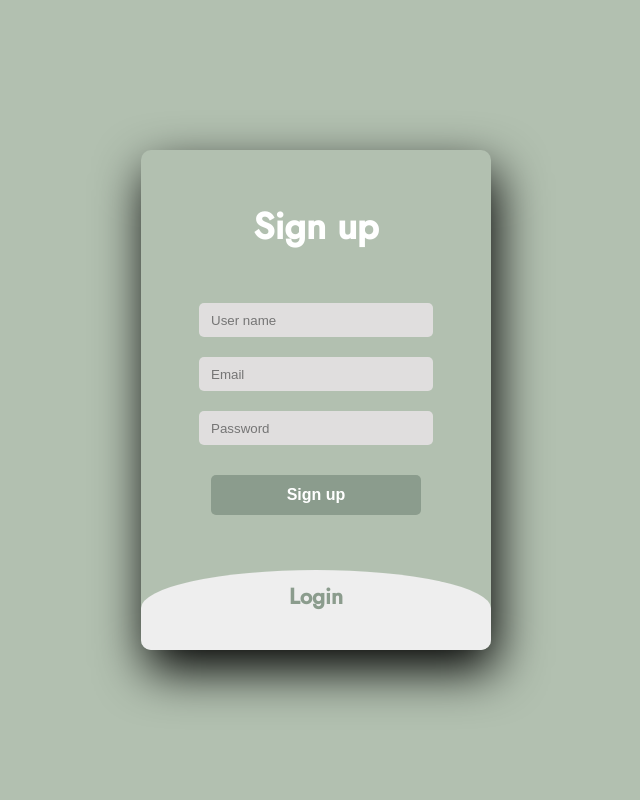
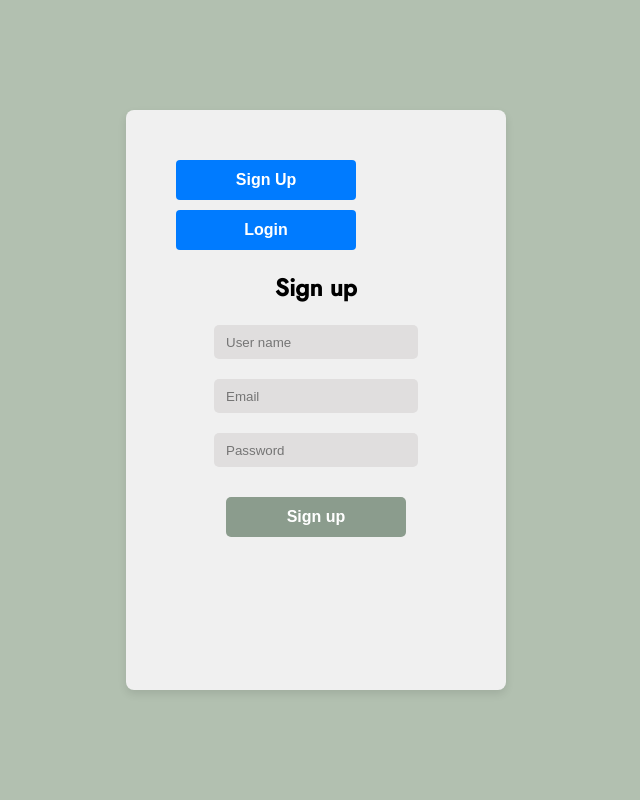
Before and after one commit to soniavaidya05/harvestaid, a Flask app: template BACK_END/templates/signup.html in a window 1280 px wide. Shown: the whole page, without its empty margins (324-964 px from the left). Run offline with Flask 3, Linux system fonts and the light colour scheme; the template is opened without the code that fills it, so the values that code supplies are empty.

Commit message:
fixed login and signup pages, still need to fix edge cases

```diff
--- a/BACK_END/app.py
+++ b/BACK_END/app.py
@@ -1,16 +1,95 @@
-from flask import Flask, render_template, jsonify, request, redirect, url_for, flash, session
-from user_dash import signup, login
+from flask import Flask, render_template, jsonify, request, redirect, url_for, session
+from user_dash import signup_func, login_func
+from secretkey import sk
 import json
 
 app = Flask(__name__)
+app.secret_key = sk
 
 def load_products():
     with open('listingdatabase.json') as f:
         return json.load(f)
 
-# @app.route('/')
+@app.route('/')
+def get_started():
+    return render_template('landingPage.html')
+
+@app.route('/listings_dir')
+def index():
+    if 'username' not in session:
+        return redirect(url_for('login_view'))  # Require login to access listings
+    return render_template('listings_template.html')
+
+@app.route('/login', methods=['GET', 'POST'])
+def login_view():
+    if request.method == 'POST':
+        username = request.form['username']
+        password = request.form['password']
+        if login_func(username, password):
+            session['username'] = username  # Store user session
+            return redirect(url_for('index'))  # Redirect to listings page on successful login
+        else:
+            return redirect(url_for('login_view'))  # Redirect back to login page if login fails
+    return render_template('login.html')
+
+@app.route('/signup', methods=['GET', 'POST'])
+def signup_view():
+    if request.method == 'POST':
+        username = request.form['username']
+        email = request.form['email']
+        password = request.form['password']
+        if signup_func(username, email, password):
+            return redirect(url_for('login_view'))  # Redirect to login page on successful signup
+        else:
+            return redirect(url_for('signup_view'))  # Redirect back to signup page if signup fails
+    return render_template('signup.html')
+
+@app.route('/listings', methods=['GET'])
+def get_products():
+    products = load_products()
+    category = request.args.get('category')  # Get the category from query parameters
+    if category:
+        # Filter products by category
+        products = [product for product in products if product.get('category') == category]
+    return jsonify(products)
+
+@app.route('/productPage')
+def product_page():
+    return render_template('productPage.html')
+
+if __name__ == '__main__':
+    app.run(debug=True)  # Set to False in production
+
+# @app.route('/listings/<int:listing_id>', methods=['GET'])
+# def product_details(listing_id):
+#     products = load_products()
+#     listing = next((p for p in products if int(p.get('product name', -1)) == listing_id), None)
+#     if listing:
+#         return render_template('productPage.html', listing=listing)
+#     else:
+#         return "Product not found", 404
+
+# from flask import Flask, render_template, jsonify, request, redirect, url_for, flash, session
+# from user_dash import signup, login
+# import json
+
+# app = Flask(__name__)
+
+# def load_products():
+#     with open('listingdatabase.json') as f:
+#         return json.load(f)
+
+# @app.route('/')  # Landing page route
 # def get_started():
 #     return render_template('landingPage.html')
+
+# @app.route('/listingtemp')  # Listings page route
+# def index():
+#     return render_template('listings_template.html')
+
+# # @app.route('/')
+# # def get_started():
+# #     return render_template('landingPage.html')
 
 # @app.route('/login', methods=['GET', 'POST'])
 # def login_view():
@@ -21,7 +100,7 @@ def load_products():
 #             session['username'] = username  # Store user session for authenticated state
 #             return redirect(url_for('index'))  # Redirect to listings page on successful login
 #         else:
-#             flash("Invalid username or password. Please try again.")  # Show error message
+#             return redirect(url_for('login_view'))  # Redirect back to login page if login fails
 #     return render_template('login.html')
 
 # @app.route('/signup', methods=['GET', 'POST'])
@@ -32,66 +111,74 @@ def load_products():
 #         if signup(username, password):
 #             return redirect(url_for('login_view'))  # Redirect to login page on successful signup
 #         else:
-#             flash("Signup failed. Username already exists. Please try again.")  # Show error message
+#             return redirect(url_for('signup_view'))  # Redirect back to signup page if signup fails
 #     return render_template('signup.html')
 
-@app.route('/')
-def index():
-    return render_template('listings_template.html')
+# @app.route('/loginPage')
+# def login_page():
+#     return render_template('login.html')
 
-@app.route('/listings', methods=['GET'])
-def get_products():
-    products = load_products()
-    category = request.args.get('category')  # Get the category from query parameters
-    if category:
-        # Filter products by category
-        products = [product for product in products if product['category'] == category]
-    return jsonify(products)
+# @app.route('/signupPage')
+# def signup_page():
+#     return render_template('signup.html')
+
+# # @app.route('/')
+# # def index():
+# #     return render_template('listings_template.html')
 
 # @app.route('/listings', methods=['GET'])
 # def get_products():
-#     # if 'username' not in session:
-#     #     return redirect(url_for('login_view'))  # Redirect to login if not logged in
-
 #     products = load_products()
 #     category = request.args.get('category')  # Get the category from query parameters
 #     if category:
 #         # Filter products by category
 #         products = [product for product in products if product['category'] == category]
-#         for product in products:
-#             product['link'] = url_for('product_details', listing_id=product['product name'], _external=True)
 #     return jsonify(products)
 
-# @app.route('/listings/<int:listing_id>', methods=['GET'])
-# def product_details(listing_id):
-#     products = load_products()
-#     listing = next((p for p in products if p['product name'] == listing_id), None)
-#     if listing:
-#         return render_template('productPage.html', listing=listing)
-#     else:
-#         return "Product not found", 404
+# # @app.route('/listings', methods=['GET'])
+# # def get_products():
+# #     # if 'username' not in session:
+# #     #     return redirect(url_for('login_view'))  # Redirect to login if not logged in
 
-# @app.route('/listings/<int:listing_id>', methods=['GET'])
-# def product_details(listing_id):
-#     # if 'username' not in session:
-#     #     return redirect(url_for('login_view'))  # Redirect to login if not logged in
+# #     products = load_products()
+# #     category = request.args.get('category')  # Get the category from query parameters
+# #     if category:
+# #         # Filter products by category
+# #         products = [product for product in products if product['category'] == category]
+# #         for product in products:
+# #             product['link'] = url_for('product_details', listing_id=product['product name'], _external=True)
+# #     return jsonify(products)
 
-#     products = load_products()
-#     listing = next((p for p in products if p['product name'] == listing_id), None)
-#     if listing:
-#         return render_template('productPage.html', listing=listing)
-#     else:
-#         return "Product not found", 404
+# # @app.route('/listings/<int:listing_id>', methods=['GET'])
+# # def product_details(listing_id):
+# #     products = load_products()
+# #     listing = next((p for p in products if p['product name'] == listing_id), None)
+# #     if listing:
+# #         return render_template('productPage.html', listing=listing)
+# #     else:
+# #         return "Product not found", 404
 
-@app.route('/productPage')
-def product_page():
-    return render_template('productPage.html')
+# # @app.route('/listings/<int:listing_id>', methods=['GET'])
+# # def product_details(listing_id):
+# #     # if 'username' not in session:
+# #     #     return redirect(url_for('login_view'))  # Redirect to login if not logged in
 
-# @app.route('/index')
-# def index():
-#     if 'username' not in session:
-#         return redirect(url_for('login_view'))  # Redirect to login if not logged in
-#     return render_template('listings_template.html')
+# #     products = load_products()
+# #     listing = next((p for p in products if p['product name'] == listing_id), None)
+# #     if listing:
+# #         return render_template('productPage.html', listing=listing)
+# #     else:
+# #         return "Product not found", 404
 
-if __name__ == '__main__':
-    app.run(debug=True)
+# @app.route('/productPage')
+# def product_page():
+#     return render_template('productPage.html')
+
+# # @app.route('/index')
+# # def index():
+# #     if 'username' not in session:
+# #         return redirect(url_for('login_view'))  # Redirect to login if not logged in
+# #     return render_template('listings_template.html')
+
+# if __name__ == '__main__':
+#     app.run(debug=True)
--- /dev/null
+++ b/BACK_END/secretkey.py
@@ -0,0 +1,2 @@
+import secrets
+sk = secrets.token_hex(16)
--- a/BACK_END/templates/landingPage.html
+++ b/BACK_END/templates/landingPage.html
@@ -16,7 +16,7 @@
         <img style="height: 250px;" class="my-auto" src="{{ url_for('static', filename='HarvestAidText.png') }}">
       </div>
       <div class="flex justify-center h-2/3">
-        <button onclick="window.location.href='signup.html'">Get Started</button>
+        <button onclick="window.location.href='/signup'">Get Started</button>
 
           </div>
     </div>
--- a/BACK_END/templates/listings_template.html
+++ b/BACK_END/templates/listings_template.html
@@ -52,13 +52,13 @@
     </div>
 
     <div class="flex justify-center mt-16 pt-16px">
-        <h1 style="color: rgb(245, 244, 227); font-family: 'Chewy', cursive; margin-top: 1rem;" class="mx-auto justify-center block text-6xl">Listing Grid</h1>
+        <h1 style="color: rgb(245, 244, 227); font-family: 'Chewy', cursive; margin-top: 1rem;" class="mx-auto justify-center block text-6xl"></h1>
     </div>
     <!-- Dropdown for selecting categories -->
     <label for="category-select" class="p-4 pb-5px">Select a category:</label>
     <select id="category-select" onchange="fetchListings()" style="background-color: rgb(245, 244, 227);" class="mt-5 border-radius rounded-md p-2">
         <option value="">All</option>
-        <option value="Product">Product</option>
+        <option value="Product">Produce</option>
         <option value="Labour">Labour</option>
         <option value="Services">Services</option>
         <option value="Transportation">Transportation</option>
--- a/BACK_END/templates/signup.html
+++ b/BACK_END/templates/signup.html
@@ -1,4 +1,93 @@
 <!DOCTYPE html>
+<html>
+<head>
+  <title>Signup Page</title>
+  <link rel="stylesheet" type="text/css" href="slide_navbar_style.css">
+  <link href="https://fonts.googleapis.com/css2?family=Jost:wght@500&display=swap" rel="stylesheet">
+  <style>
+    .main {
+      width: 300px;
+      margin: auto;
+      padding: 40px;
+      background: #f0f0f0;
+      border-radius: 8px;
+      box-shadow: 0 4px 8px rgba(0, 0, 0, 0.1);
+      text-align: center;
+    }
+
+    .form-container {
+      display: none; /* Hide both forms by default */
+      transition: opacity 0.6s ease;
+    }
+
+    .form-container.active {
+      display: block;
+    }
+
+    button.switch-button {
+      margin: 10px;
+      padding: 10px 20px;
+      font-size: 16px;
+      cursor: pointer;
+      background-color: #007bff;
+      color: #fff;
+      border: none;
+      border-radius: 4px;
+    }
+
+    .signup, .login {
+      margin-top: 20px;
+    }
+  </style>
+</head>
+<body>
+  <div class="main">
+
+    <!-- Switch Buttons -->
+    <button class="switch-button" onclick="showForm('signup')">Sign Up</button>
+    <button class="switch-button" onclick="showForm('login')">Login</button>
+
+    <!-- Signup Form -->
+    <div class="form-container signup" id="signupForm">
+      <form method="POST" action="/signup">
+        <h2>Sign up</h2>
+        <input type="text" name="username" placeholder="User name" required>
+        <input type="email" name="email" placeholder="Email" required>
+        <input type="password" name="password" placeholder="Password" required>
+        <button type="submit">Sign up</button>
+      </form>
+    </div>
+
+    <!-- Login Form -->
+    <div class="form-container login" id="loginForm">
+      <form method="POST" action="/login">
+        <h2>Login</h2>
+        <input type="username" name="username" placeholder="User name" required>
+        <input type="password" name="password" placeholder="Password" required>
+        <button type="submit">Login</button>
+      </form>
+    </div>
+  </div>
+
+  <script>
+    function showForm(formType) {
+      document.getElementById('signupForm').classList.remove('active');
+      document.getElementById('loginForm').classList.remove('active');
+
+      if (formType === 'signup') {
+        document.getElementById('signupForm').classList.add('active');
+      } else {
+        document.getElementById('loginForm').classList.add('active');
+      }
+    }
+
+    // Initialize with login form visible
+    showForm('signup');
+  </script>
+</body>
+</html>
+
+<!-- <!DOCTYPE html>
 <html>
 <head>
  <title>Slide Navbar</title>
@@ -21,7 +110,7 @@
 
    <div class="login">
     <form>
-     <label for="chk" aria-hidden="true"><a style="text-decoration: none; color: #8b9c8d;" href="login.html">Login</a></label>
+     <label for="chk" aria-hidden="true"><a style="text-decoration: none; color: #8b9c8d;" href="/loginPage">Login</a></label>
      <input type="email" name="email" placeholder="Email" required="">
      <input type="password" name="pswd" placeholder="Password" required="">
      <button></button>
@@ -29,4 +118,4 @@
    </div>
  </div>
 </body>
-</html>
+</html> -->
```
Also changed, not shown: BACK_END/templates/login.html (+91 -2 lines), BACK_END/user_dash.py (+7 -7 lines).
